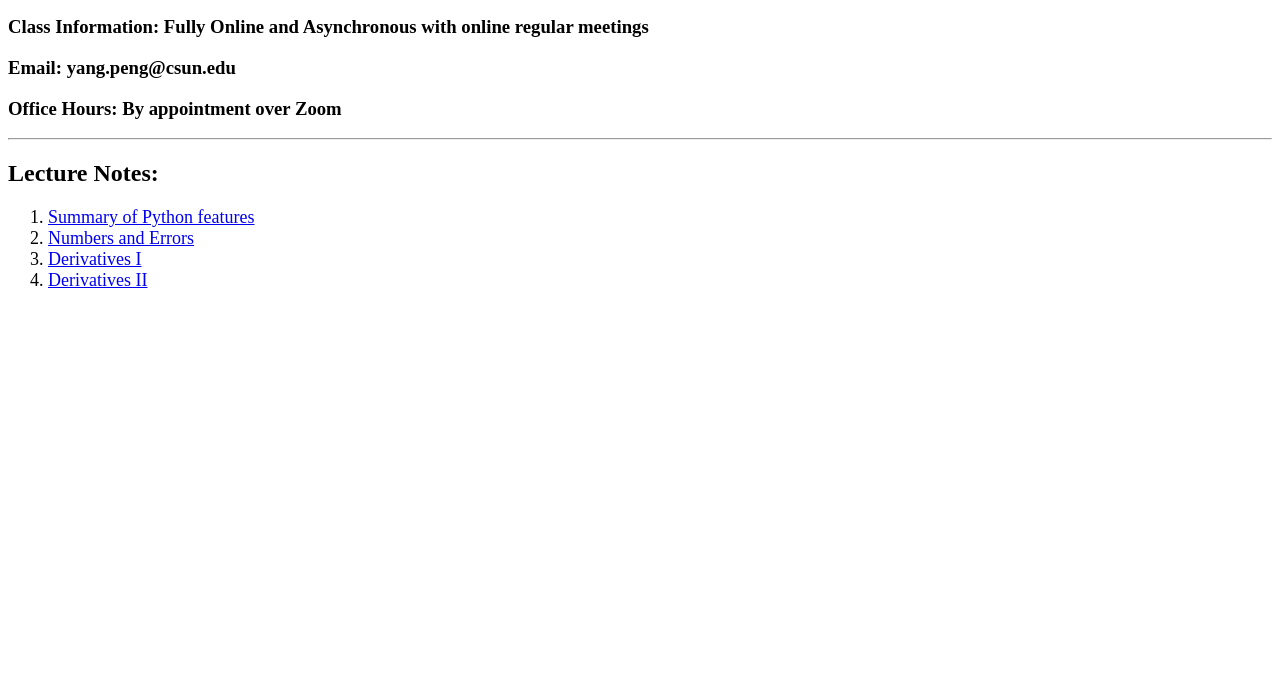
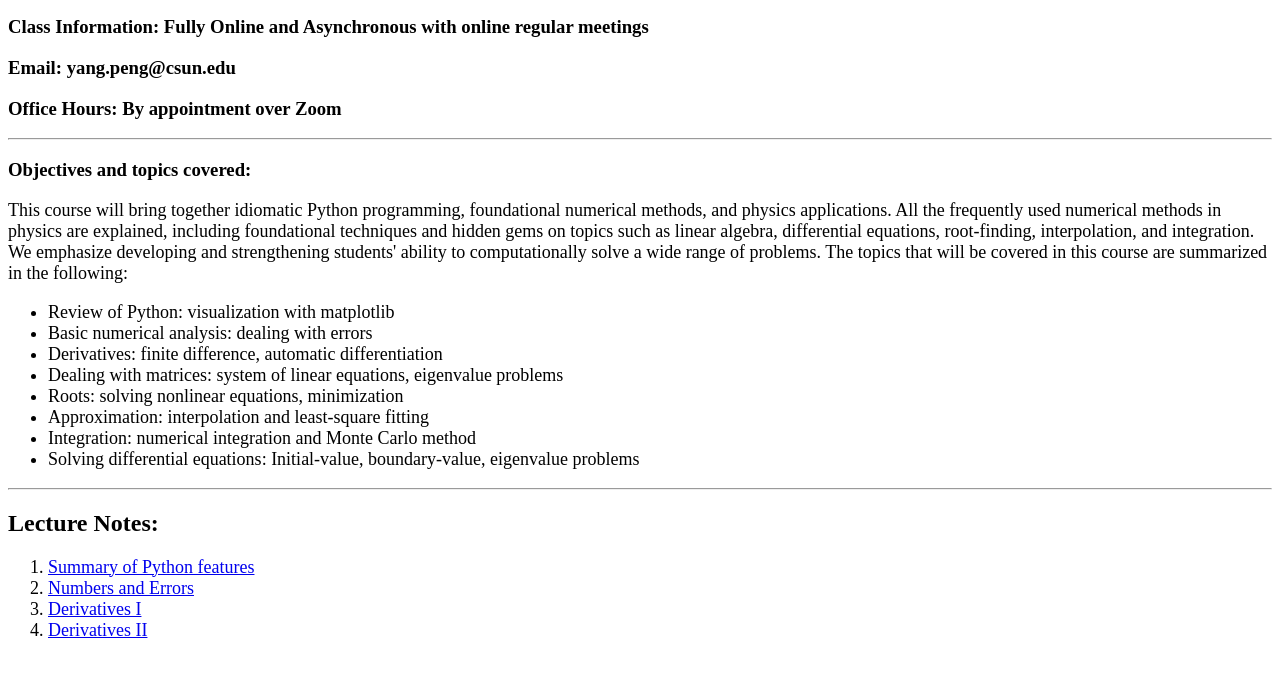
Before and after one commit to pengyangraul/phys490, a plain HTML site: page index.html in a window 1280 px wide. Shown: the part 91-768 px from the top of the page. Drawn offline with Linux system fonts and the light colour scheme.

Commit message:
Update index.html

```diff
--- a/index.html
+++ b/index.html
@@ -9,6 +9,22 @@
 <h3><b>Email:</b> yang.peng@csun.edu </h2>
 <h3><b> Office Hours:</b> By appointment over Zoom </h2>
 <hr>
+<h3>Objectives and topics covered:</h3>
+<p style="font-size:large">This course will bring together idiomatic Python programming, foundational numerical methods, and physics applications. All the frequently used numerical methods in physics are explained, including foundational techniques and hidden gems on topics such as linear algebra, differential equations, root-finding, interpolation, and integration.
+We emphasize developing and strengthening students' ability to computationally solve a wide range of problems.
+The topics that will be covered in this course are summarized in the following:
+<ul style="font-size:large">
+<li>Review of Python: visualization with matplotlib</li>
+<li>Basic numerical analysis: dealing with errors</li>
+<li>Derivatives: finite difference, automatic differentiation</li>
+<li>Dealing with matrices: system of linear equations, eigenvalue problems</li>
+<li>Roots: solving nonlinear equations, minimization</li>
+<li>Approximation: interpolation and least-square fitting</li>
+<li>Integration: numerical integration and Monte Carlo method</li>
+<li>Solving differential equations: Initial-value, boundary-value, eigenvalue problems</li>
+</ul>
+</p>
+<hr>
 <h2><b>Lecture Notes:</b></h2>
 <ol style="font-size:large;">
     <li> <a href="https://pengyangraul.github.io/phys490/week1">Summary of Python features</a></li>
```
